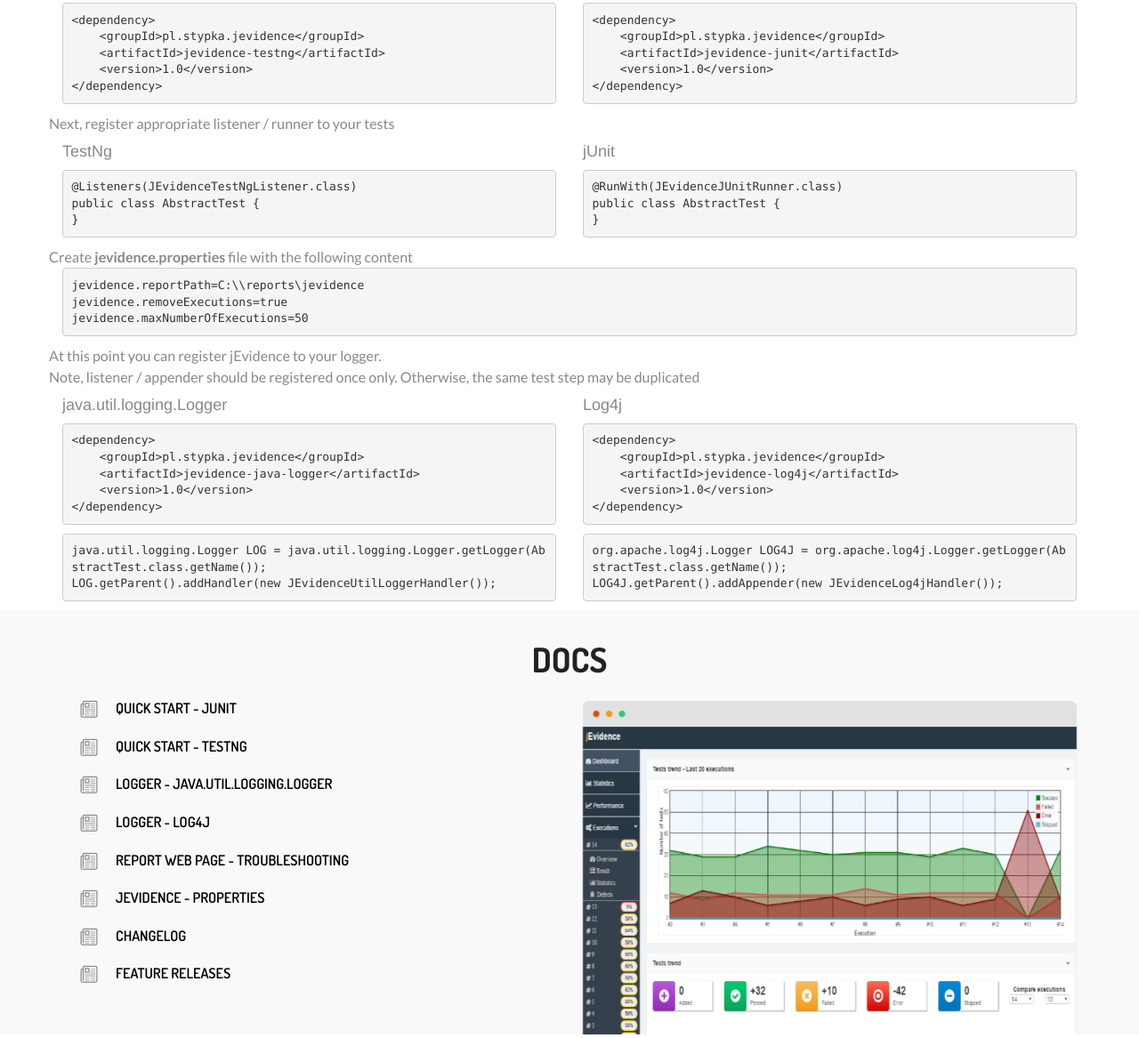
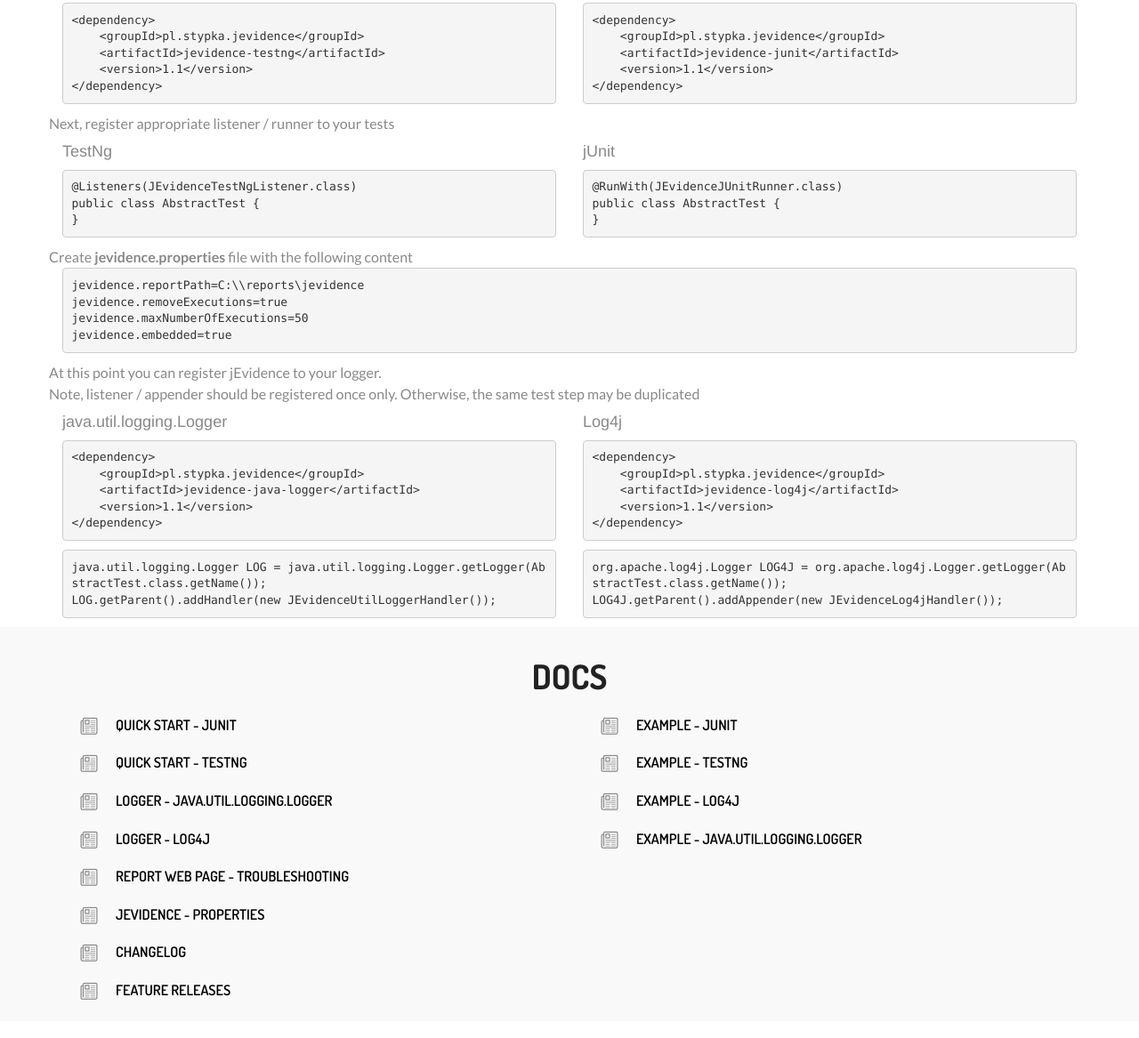
Before and after one commit to lstypka/jevidence-site, a plain HTML site: page index.html in a window 1280 px wide. Shown: the part 812-1979 px from the top of the page at 89% size. Drawn offline with Linux system fonts and the light colour scheme.

Commit message:
Update of docs

```diff
--- a/css/style.css
+++ b/css/style.css
@@ -1737,3 +1737,11 @@ color: white;
 .docs a:hover {
    color:#49b5e7;
 }
+
+.img-responsive {
+    border: 1px solid black;
+}
+
+.panel .panel-body a img {
+    border: 1px solid #ccc;
+}
--- a/index.html
+++ b/index.html
@@ -147,7 +147,7 @@
             <pre><code>&lt;dependency&gt;
     &lt;groupId&gt;pl.stypka.jevidence&lt;/groupId&gt;
     &lt;artifactId&gt;jevidence-testng&lt;/artifactId&gt;
-    &lt;version&gt;1.0&lt;/version&gt;
+    &lt;version&gt;1.1&lt;/version&gt;
 &lt;/dependency&gt;</code></pre>
             </div>
 
@@ -156,7 +156,7 @@
             <pre><code>&lt;dependency&gt;
     &lt;groupId&gt;pl.stypka.jevidence&lt;/groupId&gt;
     &lt;artifactId&gt;jevidence-junit&lt;/artifactId&gt;
-    &lt;version&gt;1.0&lt;/version&gt;
+    &lt;version&gt;1.1&lt;/version&gt;
 &lt;/dependency&gt;</code></pre>
             </div>
         </div>
@@ -179,7 +179,8 @@ public class AbstractTest {
             <div class="col-lg-12 col-sm-6 wow ">
             <pre><code>jevidence.reportPath=C:\\reports\jevidence
 jevidence.removeExecutions=true
-jevidence.maxNumberOfExecutions=50</code></pre>
+jevidence.maxNumberOfExecutions=50
+jevidence.embedded=true</code></pre>
             </div>
         </div>
         <div class="row animated  fadeInUp wow">
@@ -191,7 +192,7 @@ jevidence.maxNumberOfExecutions=50</code></pre>
             <pre><code>&lt;dependency&gt;
     &lt;groupId&gt;pl.stypka.jevidence&lt;/groupId&gt;
     &lt;artifactId&gt;jevidence-java-logger&lt;/artifactId&gt;
-    &lt;version&gt;1.0&lt;/version&gt;
+    &lt;version&gt;1.1&lt;/version&gt;
 &lt;/dependency&gt;</code></pre>
                 <pre><code>java.util.logging.Logger LOG = java.util.logging.Logger.getLogger(AbstractTest.class.getName());
 LOG.getParent().addHandler(new JEvidenceUtilLoggerHandler());</code></pre>
@@ -201,7 +202,7 @@ LOG.getParent().addHandler(new JEvidenceUtilLoggerHandler());</code></pre>
             <pre><code>&lt;dependency&gt;
     &lt;groupId&gt;pl.stypka.jevidence&lt;/groupId&gt;
     &lt;artifactId&gt;jevidence-log4j&lt;/artifactId&gt;
-    &lt;version&gt;1.0&lt;/version&gt;
+    &lt;version&gt;1.1&lt;/version&gt;
 &lt;/dependency&gt;</code></pre>
                 <pre><code>org.apache.log4j.Logger LOG4J = org.apache.log4j.Logger.getLogger(AbstractTest.class.getName());
 LOG4J.getParent().addAppender(new JEvidenceLog4jHandler());</code></pre>
@@ -269,8 +270,31 @@ LOG4J.getParent().addAppender(new JEvidenceLog4jHandler());</code></pre>
                     </div>
                 </div>
             </div>
-            <div class="col-lg-6 col-sm-6  text-right animated  fadeInUp wow">
-                <img src="img/dashboard_pic.png"/>
+            <div class="col-lg-6 col-sm-6  text-left animated  fadeInUp wow">
+                <div class="service-list">
+                    <div class="service-list-col1"><i class="icon-doc"></i></div>
+                    <div class="service-list-col2">
+                        <h3><a href="https://github.com/lstypka/jevidence/tree/master/jevidence-example-junit" target="_blank">Example - jUnit</a></h3>
+                    </div>
+                </div>
+                <div class="service-list">
+                    <div class="service-list-col1"><i class="icon-doc"></i></div>
+                    <div class="service-list-col2">
+                        <h3><a href="https://github.com/lstypka/jevidence/tree/master/jevidence-example-testng" target="_blank">Example - testNG</a></h3>
+                    </div>
+                </div>
+                <div class="service-list">
+                    <div class="service-list-col1"><i class="icon-doc"></i></div>
+                    <div class="service-list-col2">
+                        <h3><a href="https://github.com/lstypka/jevidence/tree/master/jevidence-example-log4j" target="_blank">Example - Log4j </a></h3>
+                    </div>
+                </div>
+                <div class="service-list">
+                    <div class="service-list-col1"><i class="icon-doc"></i></div>
+                    <div class="service-list-col2">
+                        <h3><a href="https://github.com/lstypka/jevidence/tree/master/jevidence-example-logger" target="_blank">Example - java.util.logging.Logger</a></h3>
+                    </div>
+                </div>
             </div>
         </div>
     </div>
```
Also changed, not shown: img/features/dashboard1.png, img/features/dashboard2.png, img/features/execution_defects.png, img/features/execution_overview.png, img/features/execution_results1.png, img/features/execution_results2.png, img/features/execution_statistics1.png, img/features/execution_statistics2.png, img/features/execution_system_info.png, img/features/performance1.png, img/features/performance2.png, img/features/statistics1.png, img/features/statistics2.png, img/white_pad.png.
